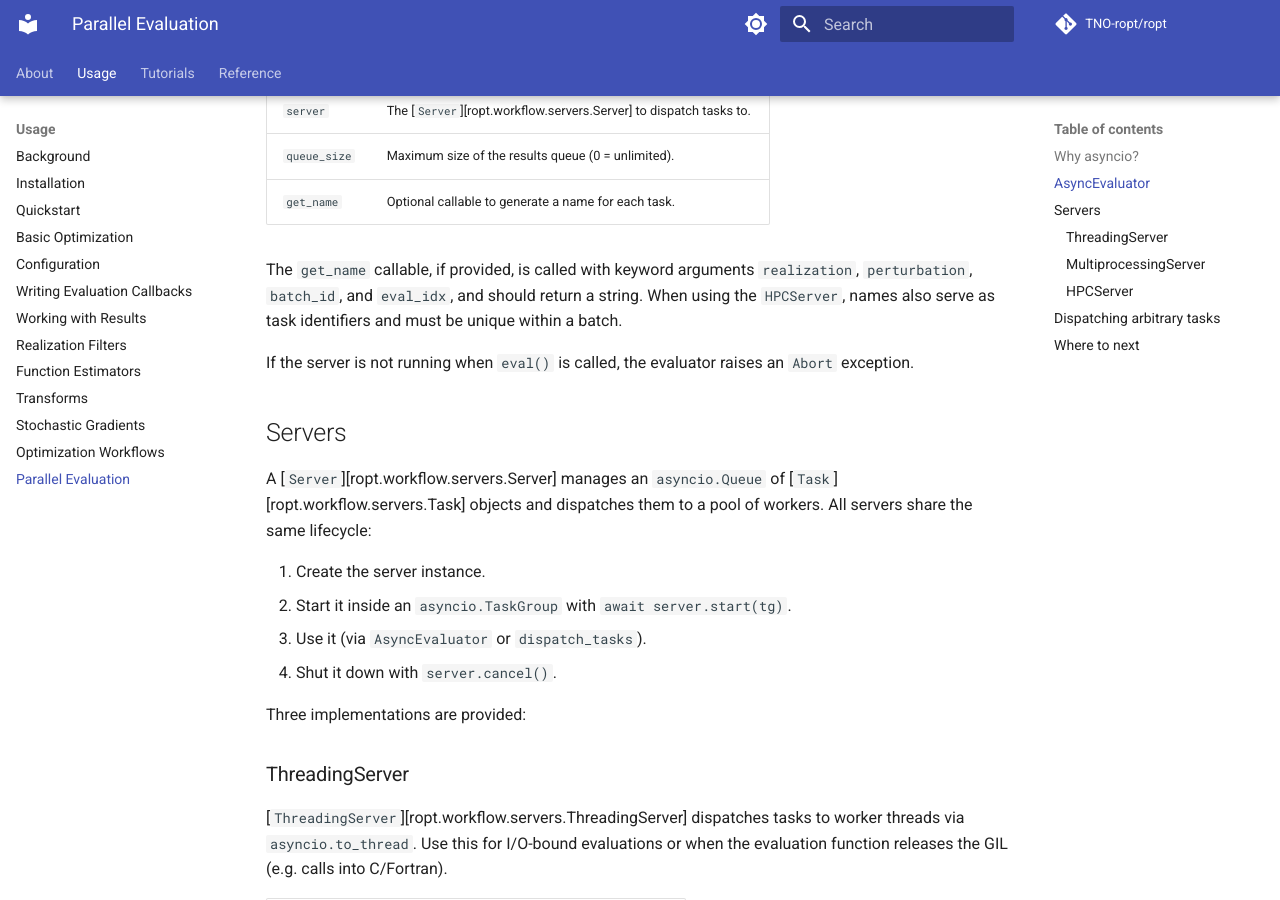
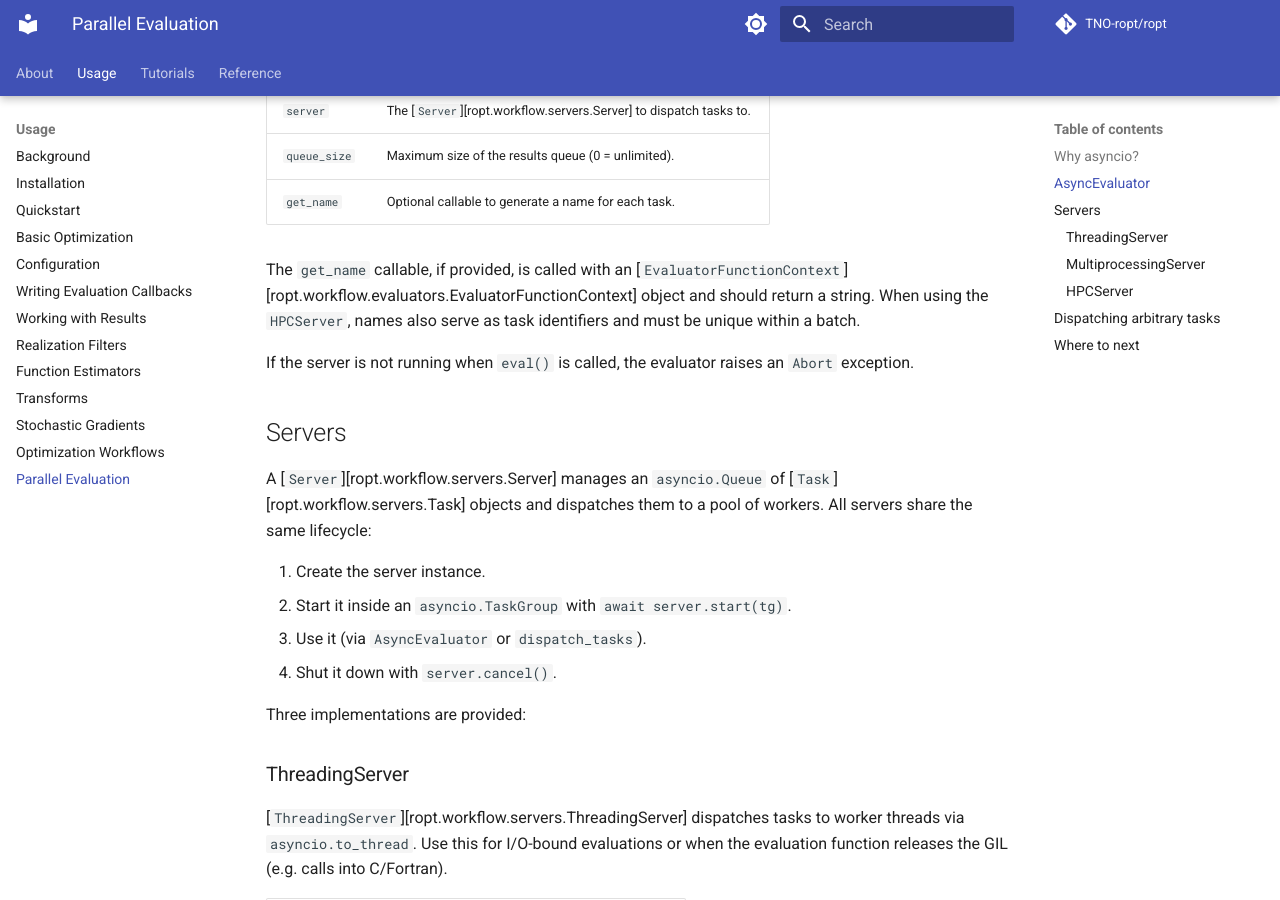
Before and after one commit to TNO-ropt/ropt, an MkDocs documentation site: the page built from docs/usage/parallel.md, in a window 1280 px wide and 900 px high, scrolled down 1030 px. Built offline with MkDocs 1.6.1 and Material for MkDocs 9.7.7, drawn with Linux system fonts in a browser that asks for light colours; comment, search, counter and statistics services are not loaded; the version menu is left out.

Commit message:
Fix get_name protocol to use EvaluatorFunctionContext

```diff
--- a/docs/usage/parallel.md
+++ b/docs/usage/parallel.md
@@ -45,10 +45,10 @@ Constructor parameters:
 | `queue_size` | Maximum size of the results queue (0 = unlimited).                   |
 | `get_name`   | Optional callable to generate a name for each task.                  |
 
-The `get_name` callable, if provided, is called with keyword arguments
-`realization`, `perturbation`, `batch_id`, and `eval_idx`, and should return
-a string. When using the `HPCServer`, names also serve as task identifiers
-and must be unique within a batch.
+The `get_name` callable, if provided, is called with an
+[`EvaluatorFunctionContext`][ropt.workflow.evaluators.EvaluatorFunctionContext]
+object and should return a string. When using the `HPCServer`, names also
+serve as task identifiers and must be unique within a batch.
 
 If the server is not running when `eval()` is called, the evaluator raises
 an `Abort` exception.
```
Also changed, not shown: 2 other files.
